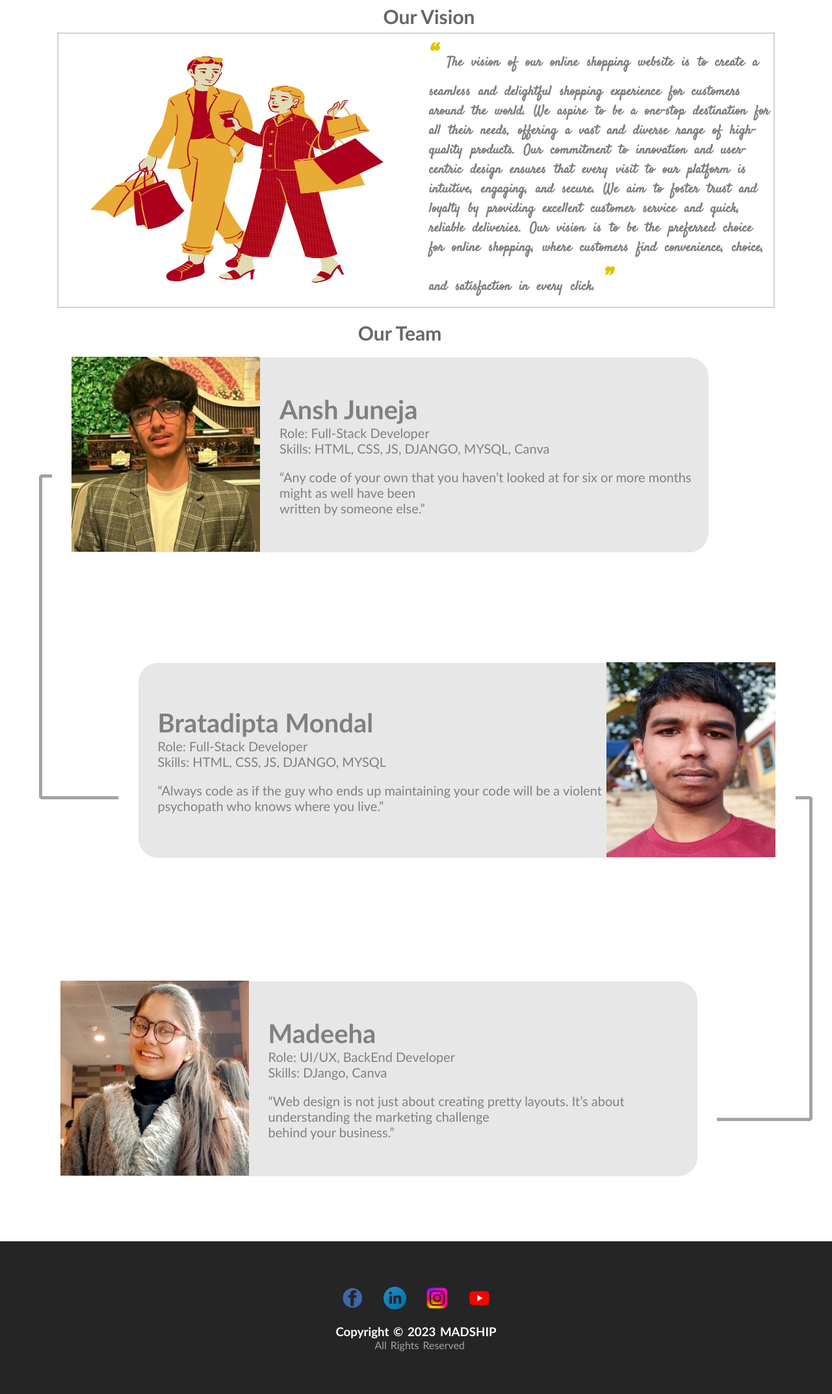
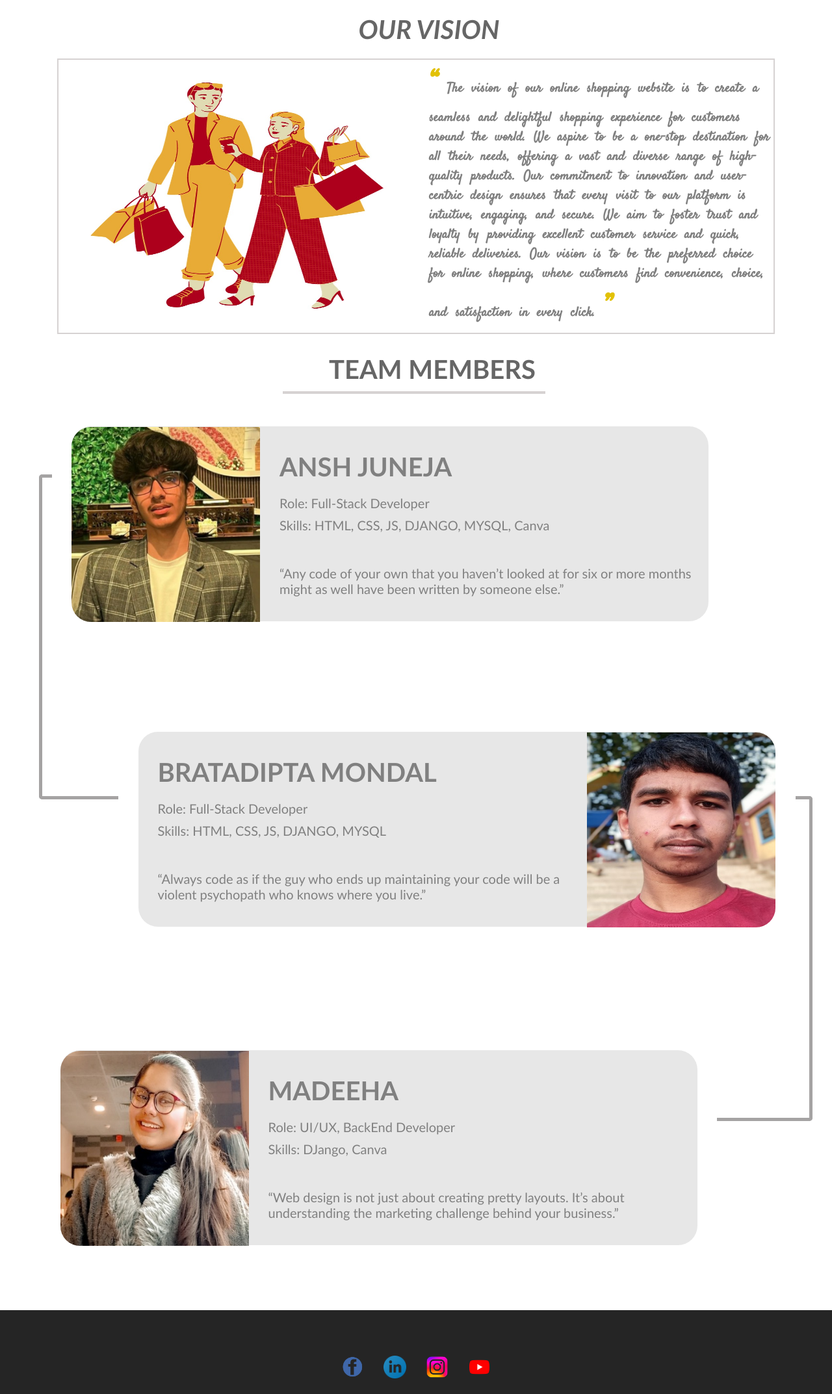
Before and after one commit to only4aj/MADSHIP, a Django app: page /about/ in a window 1280 px wide; the page is wider, and only the part inside the window is pictured. Shown: the part 50-2195 px from the top of that part at 65% size. Run offline with Django 4.2, Linux system fonts and the light colour scheme; some web fonts are replaced.

Commit message:
about page updated!

```diff
--- a/static/about.css
+++ b/static/abouts.css
@@ -176,6 +176,10 @@
 
 .visionhead {
     width: 100%;
+    margin-top: 20px;
+    margin-bottom: 20px;
+    font-size: 40px;
+    font-style: italic;
     display: flex;
     justify-content: center;
     align-items: center;
@@ -210,15 +214,38 @@
 }
 
 .teamhead {
+    margin-left: 100px;
     color: rgb(102, 102, 102);
-    margin: 20px 0px;
+    margin-top: 30px;
+    margin-bottom: 10px;
+    font-size: 40px;
+    /* font-style: italic; */
 }
 
+.teamsep {
+    margin-left: 435px;
+    width: 400px;
+    margin-bottom: 50px;
+    border: 2px solid rgb(214, 210, 210);
+}
 .personholder {
     width: 980px;
     height: 300px;
     background-color: rgb(231, 231, 231);
     border-radius: 30px;
+    cursor: pointer;
+}
+
+.skills{
+    margin-top: 20px;
+}
+
+.role{
+    margin-bottom: 10px;
+}
+
+.favquote{
+    margin-top: 30px;
 }
 
 .name h2 {
@@ -304,8 +331,11 @@
 } */
 
 .img-size {
+    margin-top: 4px;
     width: 290px;
     height: 300px;
+    border-top-left-radius: 30px;
+    border-bottom-left-radius: 30px;
 }
 
 .remaincontent {
@@ -319,8 +349,12 @@
     flex-direction: column;
 }
 
-.imgme{
-    width: 260px;
+.imgbr{
+    margin-top: 4px;
+    width: 290px;
+    height: 300px;
+    border-top-right-radius: 30px;
+    border-bottom-right-radius: 30px;
 }
 
 .line {
--- a/templates/about.html
+++ b/templates/about.html
@@ -11,7 +11,7 @@
     <link href="https://fonts.googleapis.com/css2?family=Caveat:wght@700&family=Satisfy&display=swap" rel="stylesheet">
 
     {% load static %}
-    <link rel="stylesheet" href="{% static 'about.css' %}">
+    <link rel="stylesheet" href="{% static 'abouts.css' %}">
     <link rel="icon" href="{% static "MADICON.png" %}" type="image/png">
 </head>
 
@@ -28,7 +28,7 @@
         <a href="{% url "cart" %}"><img src="{% static 'shopcart.png' %}" alt="" id="cartimg"></a>
     </nav>
 
-    <h1 class="visionhead">Our Vision</h1>
+    <h1 class="visionhead">OUR VISION</h1>
     <div class="firstsep df">
         <div class="ourvision df">
             <div class="imageabt">
@@ -53,7 +53,10 @@
         </div>
     </div>
 
-    <h1 class="teamhead df">Our Team</h1>
+    <h1 class="teamhead df">TEAM MEMBERS</h1>
+    <div class="teamsep">
+
+    </div>
     <div class="df design">
         <div class="secondsep keyanima df ">
             <div class="personholder df">
@@ -62,15 +65,15 @@
                 </div>
                 <div>
                     <div class="name">
-                        <h2>Ansh Juneja</h2>
+                        <h2>ANSH JUNEJA</h2>
                     </div>
                     <div class="skills">
-                        <p>Role: Full-Stack Developer</p>
+                        <p class="role">Role: Full-Stack Developer</p>
                         <p>Skills: HTML, CSS, JS, DJANGO, MYSQL, Canva</p>
                     </div>
                     <div class="favquote">
                         <p>“Any code of your own that you haven’t looked at for six or more months might as well have
-                            been<br>
+                            been
                             written by someone else.”</p>
                     </div>
                 </div>
@@ -83,10 +86,10 @@
             <div class=" personholder df">
                 <div class="remaincontent">
                     <div class="name">
-                        <h2>Bratadipta Mondal</h2>
+                        <h2>BRATADIPTA MONDAL</h2>
                     </div>
                     <div class="skills">
-                        <p>Role: Full-Stack Developer</p>
+                        <p class="role">Role: Full-Stack Developer</p>
                         <p>Skills: HTML, CSS, JS, DJANGO, MYSQL</p>
                     </div>
                     <div class="favquote">
@@ -96,7 +99,7 @@
                     </div>
                 </div>
                 <div class="personimg1">
-                    <img src="{% static 'BratadiptaMondal.png' %}" alt="" class="img-size imgme">
+                    <img src="{% static 'BratadiptaMondal.png' %}" alt="" class="imgbr">
                 </div>
             </div>
         </div>
@@ -110,15 +113,15 @@
                 </div>
                 <div class="remaincontent">
                     <div class="name">
-                        <h2>Madeeha</h2>
+                        <h2>MADEEHA</h2>
                     </div>
                     <div class="skills">
-                        <p>Role: UI/UX, BackEnd Developer</p>
+                        <p class="role">Role: UI/UX, BackEnd Developer</p>
                         <p>Skills: DJango, Canva</p>
                     </div>
                     <div class="favquote">
                         <p>“Web design is not just about creating pretty layouts. It’s about understanding the marketing
-                            challenge<br> behind your business.”</p>
+                            challenge behind your business.”</p>
                     </div>
                 </div>
             </div>
```
